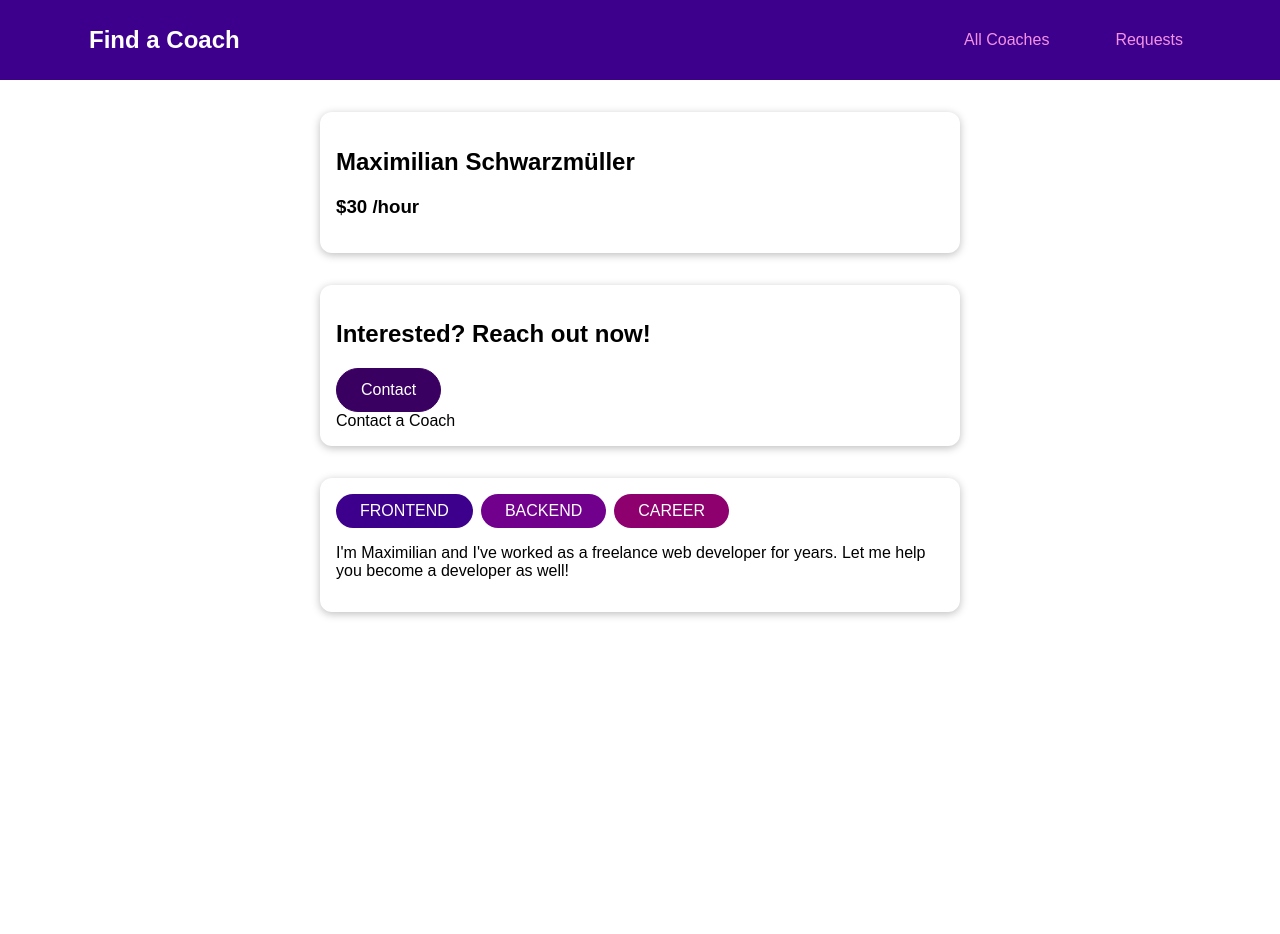
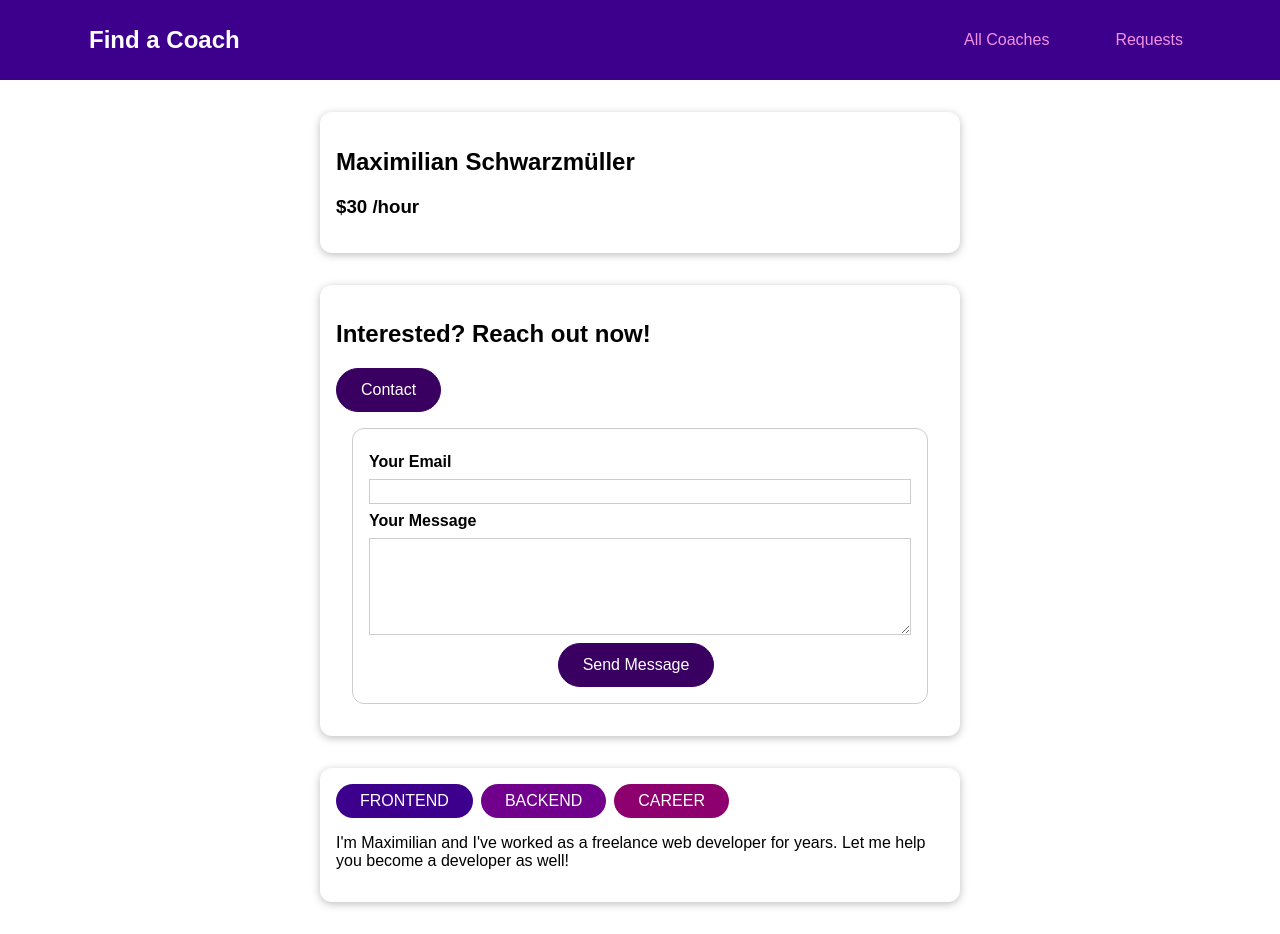
Before and after one commit to b3-bogusz/Find-Coach-vue, a Vue app: page /coaches/c1/contact in a window 1280 px wide. Before the commit the page ends 800 px from the top, so only its background shows below. Built offline with nearby package versions, Linux system fonts and the light colour scheme.

Commit message:
add ContactCoach form and validation

```diff
--- a/src/pages/requests/ContactCoach.vue
+++ b/src/pages/requests/ContactCoach.vue
@@ -1,14 +1,87 @@
 <template>
-  Contact a Coach
+  <form @submit.prevent="submitForm">
+    <div class="form-control">
+      <label for="email">Your Email</label>
+      <input type="email" id="email" v-model.trim="email"/>
+    </div>
+    <div class="form-control">
+      <label for="message">Your Message</label>
+      <textarea rows="5" id="message" v-model.trim="message"></textarea>
+    </div>
+    <p class="errors" v-if="!formIsValid">Please enter a valid email address and non-empty message</p>
+    <div class="actions">
+      <BaseButton>Send Message</BaseButton>
+    </div>
+  </form>
 </template>
 
 <script>
+import BaseButton from '../../components/ui/BaseButton';
 export default {
-
+  components: {
+    BaseButton
+  },
+  data() {
+    return {
+      email: '',
+      message: '',
+      formIsValid: true,
+    }
+  },
+  methods: {
+    submitForm() {
+      this.validateForm();
+    },
+    validateForm() {
+      this.formIsValid = true;
+      if (this.email === '' || !this.email.includes('@') || this.message === '') {
+        this.formIsValid = false;
+      }
+    }
+  }
 }
 </script>
 
+<style scoped>
+form {
+  margin: 1rem;
+  border: 1px solid #ccc;
+  border-radius: 12px;
+  padding: 1rem;
+}
 
-<style>
+.form-control {
+  margin: 0.5rem 0;
+}
 
+label {
+  font-weight: bold;
+  margin-bottom: 0.5rem;
+  display: block;
+}
+
+input,
+textarea {
+  display: block;
+  width: 100%;
+  font: inherit;
+  border: 1px solid #ccc;
+  padding: 0.15rem;
+}
+
+input:focus,
+textarea:focus {
+  border-color: #3d008d;
+  background-color: #faf6ff;
+  outline: none;
+}
+
+.errors {
+  font-weight: bold;
+  color: red;
+}
+
+.actions {
+  text-align: center;
+}
 </style>
```
